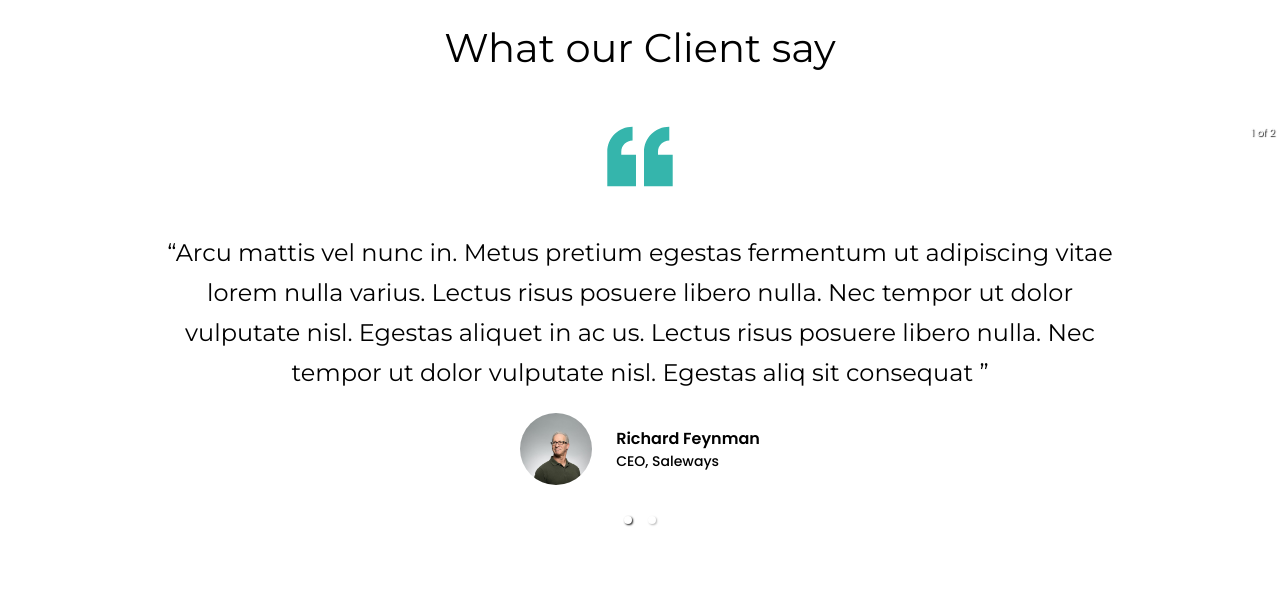
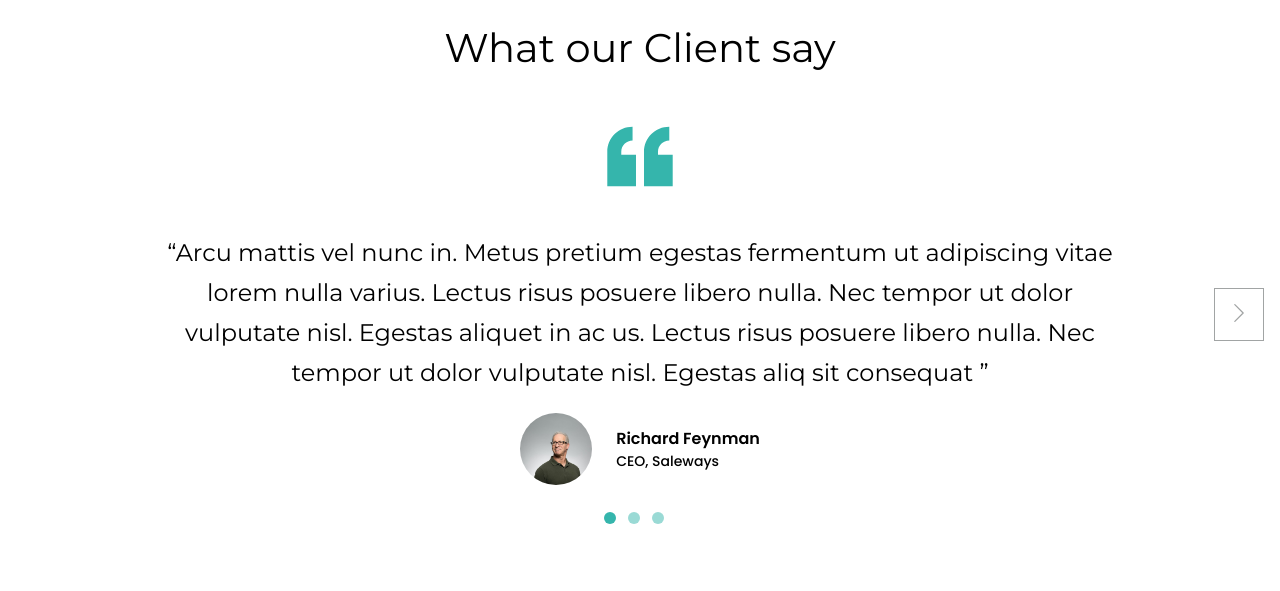
Before and after one commit to arjansunar/root-level-next-deploy, a Next.js app: page / in a window 1280 px wide. Shown: the part 1880-2471 px from the top of the page. Built offline with nearby package versions, Linux system fonts and the light colour scheme.

Commit message:
adding styles to carousel

```diff
--- a/components/Home/PartnerSection.jsx
+++ b/components/Home/PartnerSection.jsx
@@ -11,7 +11,6 @@ const partnerImages = [
     { path: '/assets/home/partners/partner-3.svg' },
     { path: '/assets/home/partners/partner-2.svg' },
     { path: '/assets/home/partners/partner-1.svg' },
-    // { path: '/assets/home/partners/partner-1.svg' },
 
 ]
 
@@ -21,8 +20,6 @@ function PartnerSection() {
             <Title>Our Partners</Title>
             <ImageWrapper>
                 {partnerImages.map((val, i) => <PartnersCard {...val} key={i} />)}
-
-
             </ImageWrapper>
         </Section>
     )
@@ -34,6 +31,7 @@ const Section = styled.section`
     margin-top: 10rem;
 `
 const ImageWrapper = styled.div`
+
     display: grid;
     grid-template-columns: repeat(4,1fr);
     place-items: center;
--- a/components/Home/utility/Carousel.jsx
+++ b/components/Home/utility/Carousel.jsx
@@ -1,17 +1,67 @@
 import { Carousel } from 'react-responsive-carousel'
 import "react-responsive-carousel/lib/styles/carousel.min.css";
-import styled from 'styled-components';
+import styled, { css } from 'styled-components';
+import Image from 'next/image'
 
 function HomeCarousel({ children }) {
     return (
-        <StyledCarousel>
+        <StyledCarousel setThumbs={false} showStatus={false}
+
+            renderArrowPrev={(onClickHandler, hasPrev, label) => (
+                hasPrev && <PrevButton onClick={onClickHandler} title={label} >
+                    <Image src='/assets/home/buttonPrev.svg' width='10px' height='20px' alt='' />
+                </PrevButton>
+            )
+            }
+
+            renderArrowNext={(onClickHandler, hasPrev, label) => (
+                hasPrev && <NextButton onClick={onClickHandler} title={label} >
+                    <Image src='/assets/home/buttonPrev.svg' width='10px' height='20px' alt='' />
+                </NextButton>
+            )}
+            renderIndicator={(onClickHandler, isSelected, index, label) =>
+                <Indicator onClick={onClickHandler} active={isSelected} title={`Selected: ${label} ${index + 1}`} aria-label={`Selected: ${label} ${index + 1}`} />
+            }
+        >
             {children}
-        </StyledCarousel>
+        </StyledCarousel >
     )
 }
 
 export default HomeCarousel
 
 const StyledCarousel = styled(Carousel)`
-    /* background-color: red; */
+
 `
+
+const sharedButtonStyles = css`
+    padding: 14px 19px;
+    background: #fff;
+    z-index: 2;
+    border: 1.5px solid #A1A4A4;
+    cursor: pointer;
+    position: absolute;
+    top: 40%;
+`
+const PrevButton = styled.button`
+    ${sharedButtonStyles}
+    left: 1rem;
+
+`
+const NextButton = styled.button`
+    ${sharedButtonStyles}
+    right:1rem;
+
+    & img{
+        transform: rotate(-180deg);
+    }
+`
+const Indicator = styled.div`
+    height: 12px;
+    width: 12px;
+    display: inline-block;
+    margin-right: 12px;
+    border-radius: 50%;
+    background: ${({ active }) => (active ? '#35B5AC' : '#35B5AC80')};
+    cursor: pointer;
+`
--- a/content/index.js
+++ b/content/index.js
@@ -8,6 +8,12 @@ export const content = {
             heroPic: "/assets/blog-hero-pic.svg"
         },
         testimonials: [{
+            description: '“Arcu mattis vel nunc in. Metus pretium egestas fermentum ut adipiscing vitae lorem nulla varius. Lectus risus posuere libero nulla. Nec tempor ut dolor vulputate nisl. Egestas aliquet in ac us. Lectus risus posuere libero nulla. Nec tempor ut dolor vulputate nisl. Egestas aliq sit consequat ”',
+            authorPic: '/assets/home/testimonials-profile.jpeg',
+            authorName: 'Richard Feynman',
+            authorPosition: 'CEO, Saleways',
+        },
+        {
             description: '“Arcu mattis vel nunc in. Metus pretium egestas fermentum ut adipiscing vitae lorem nulla varius. Lectus risus posuere libero nulla. Nec tempor ut dolor vulputate nisl. Egestas aliquet in ac us. Lectus risus posuere libero nulla. Nec tempor ut dolor vulputate nisl. Egestas aliq sit consequat ”',
             authorPic: '/assets/home/testimonials-profile.jpeg',
             authorName: 'Richard Feynman',
@@ -95,7 +101,7 @@ export const content = {
             title: 'One step ahead',
             subtitle: 'Ac sed auctor vel volutpat facilisis nunc. Dictum eget ultrices faucibus eleifend est sit tempus. Porttitor neque etiam turpis gravida scelerisque sed.',
             description: 'We care about who we work for and the quality of work we deliver, and the impact that makes. And that shows in the results we produce together. Leapfrog is founded on a commitment to customer happiness , pride in craftsmanship, and making a difference.',
-            // bg='#28367B'
+            bg: '#008080',
             heroPic: "/assets/aboutus-hero-pic.svg"
         },
         sections: [
--- a/defaults/defaults.js
+++ b/defaults/defaults.js
@@ -9,7 +9,7 @@ export const defaultStyles = {
     },
     heroSection: {
         title: {
-            fontSize: '4.5rem',
+            fontSize: '50px',
             fontWeight: 'bold',
             lineHeight: '5.5rem'
         },
--- a/pages/contact.jsx
+++ b/pages/contact.jsx
@@ -2,6 +2,7 @@ import { content } from '../content'
 import styled from 'styled-components'
 import { defaultStyles } from '../defaults/defaults'
 import ContactForm from '../components/Form'
+import FAQ from '../components/Home/FAQ'
 
 const contactContent = { ...content.contactPage }
 
@@ -63,8 +64,9 @@ function Contact() {
                 </TextWrapper>
                 <ContactForm />
                 <BgDecor />
+
             </ContactWrapper>
-
+            <FAQ />
         </div>
     )
 }
```
Also changed, not shown: public/assets/home/buttonPrev.svg (added).
